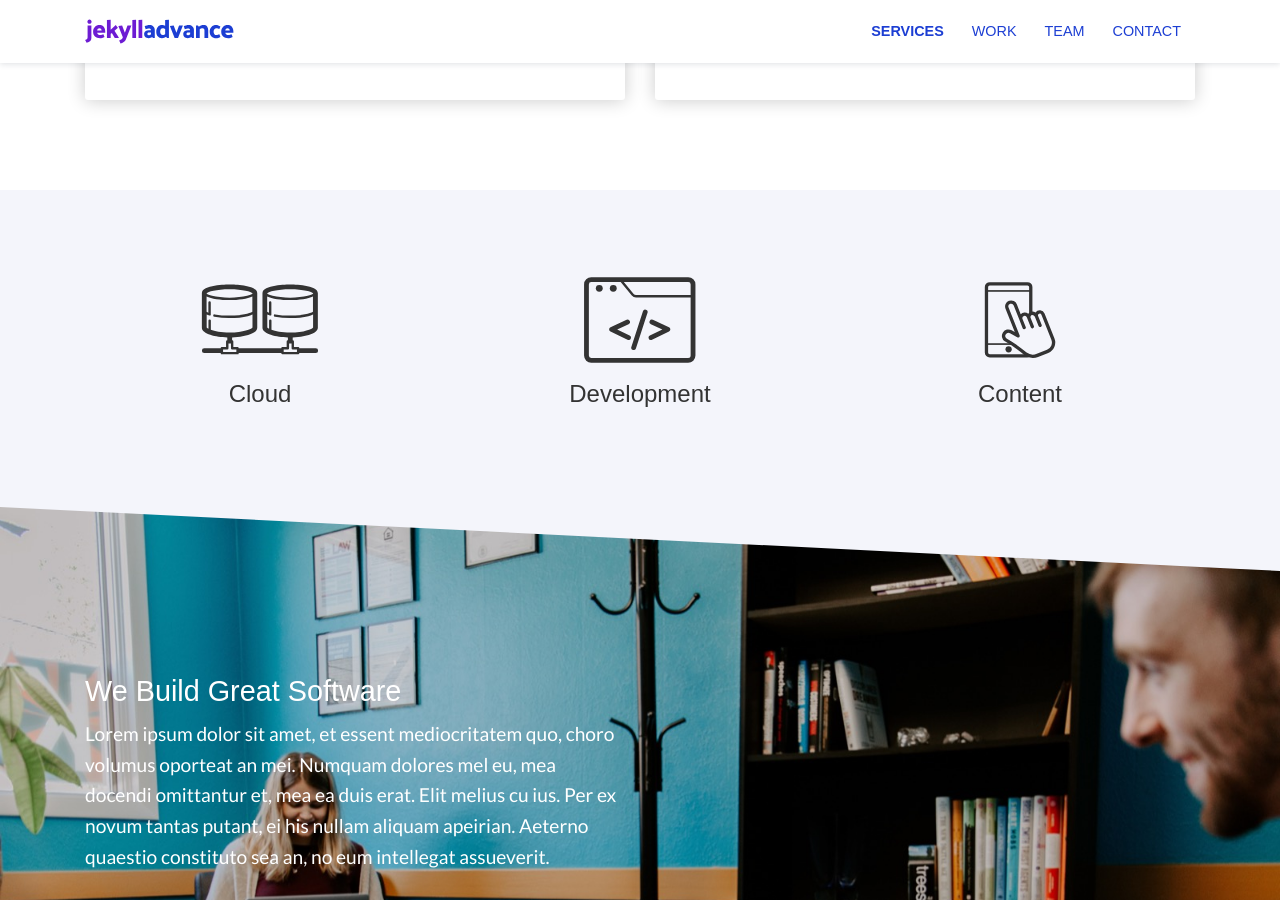
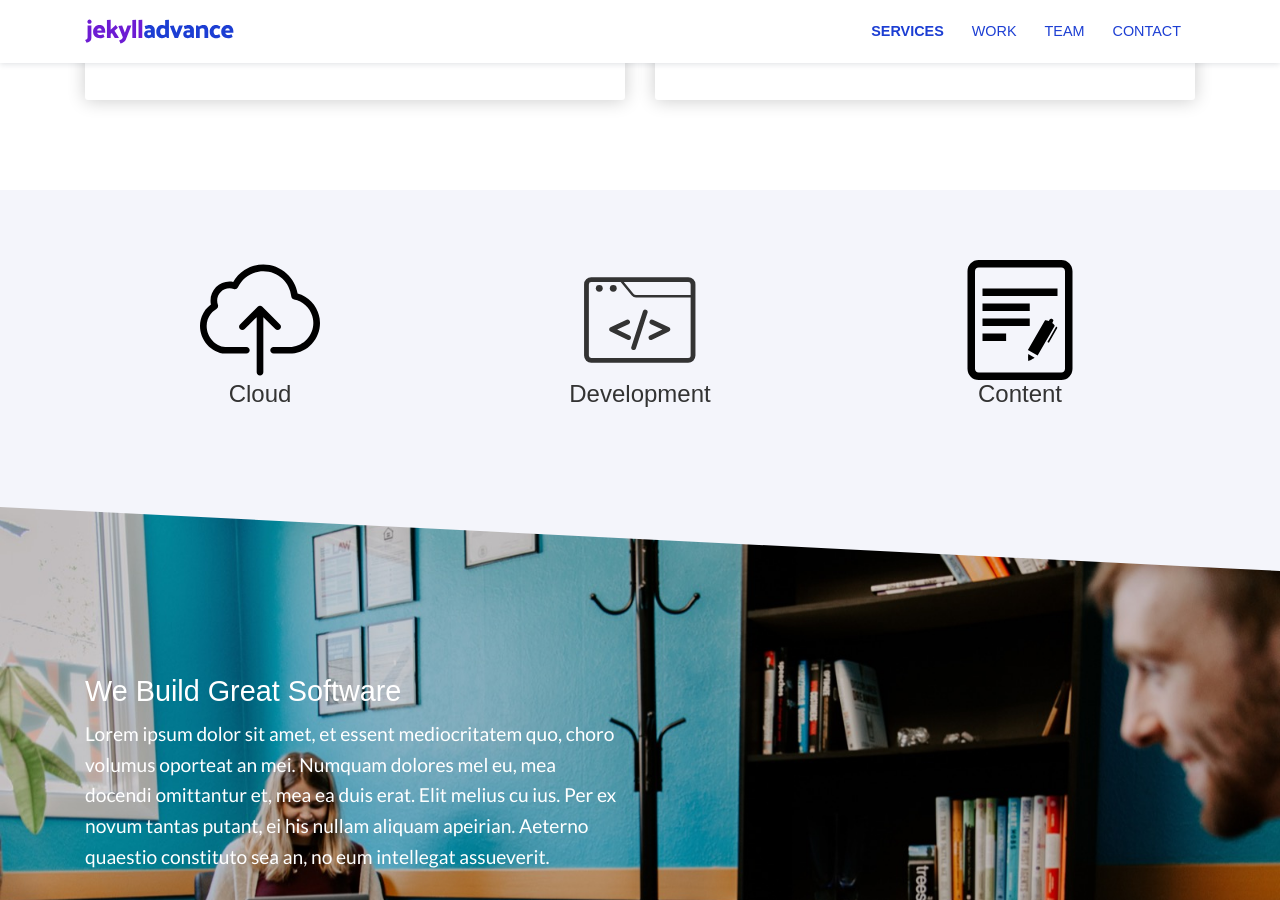
Before and after one commit to jamesla/jamesla.github.io, a Jekyll site: the page built from pages/services.html, in a window 1280 px wide and 900 px high, scrolled down 1718 px. Built offline with Jekyll 4.4.1, drawn with Linux system fonts in a browser that asks for light colours; some web fonts are replaced.

Commit message:
work icons (#2)
* work icons

* remove sass cache from git

```diff
--- a/_data/features.json
+++ b/_data/features.json
@@ -1,16 +1,16 @@
 [{
     "title": "Cloud",
-    "description": "New clients recieve an obligation free consultation.",
-    "image": "assets/images/features/noun_server connections_1735009.svg"
+    "description": "Cloud and Devops",
+    "image": "assets/images/features/cloud.svg"
   },
   {
     "title": "Development",
-    "description": "All members of our team are certified accountants.",
-    "image": "assets/images/features/noun_web coding_1734983.svg"
+    "description": "Software and Web Development",
+    "image": "assets/images/features/development.svg"
   },
   {
     "title": "Content",
-    "description": "We stay up to date on the latest changes to the tax code.",
-    "image": "assets/images/features/noun_phone touch_1735024.svg"
+    "description": "Content Development and Social Media",
+    "image": "assets/images/features/content.svg"
   }
 ]
```
Also changed, not shown: assets/images/features/cloud.svg (added), assets/images/features/content.svg (added), assets/images/features/development.svg (renamed from assets/images/features/noun_web coding_1734983.svg), assets/images/features/noun_phone touch_1735024.svg (deleted), assets/images/features/noun_server connections_1735009.svg (deleted), 8 other files.
